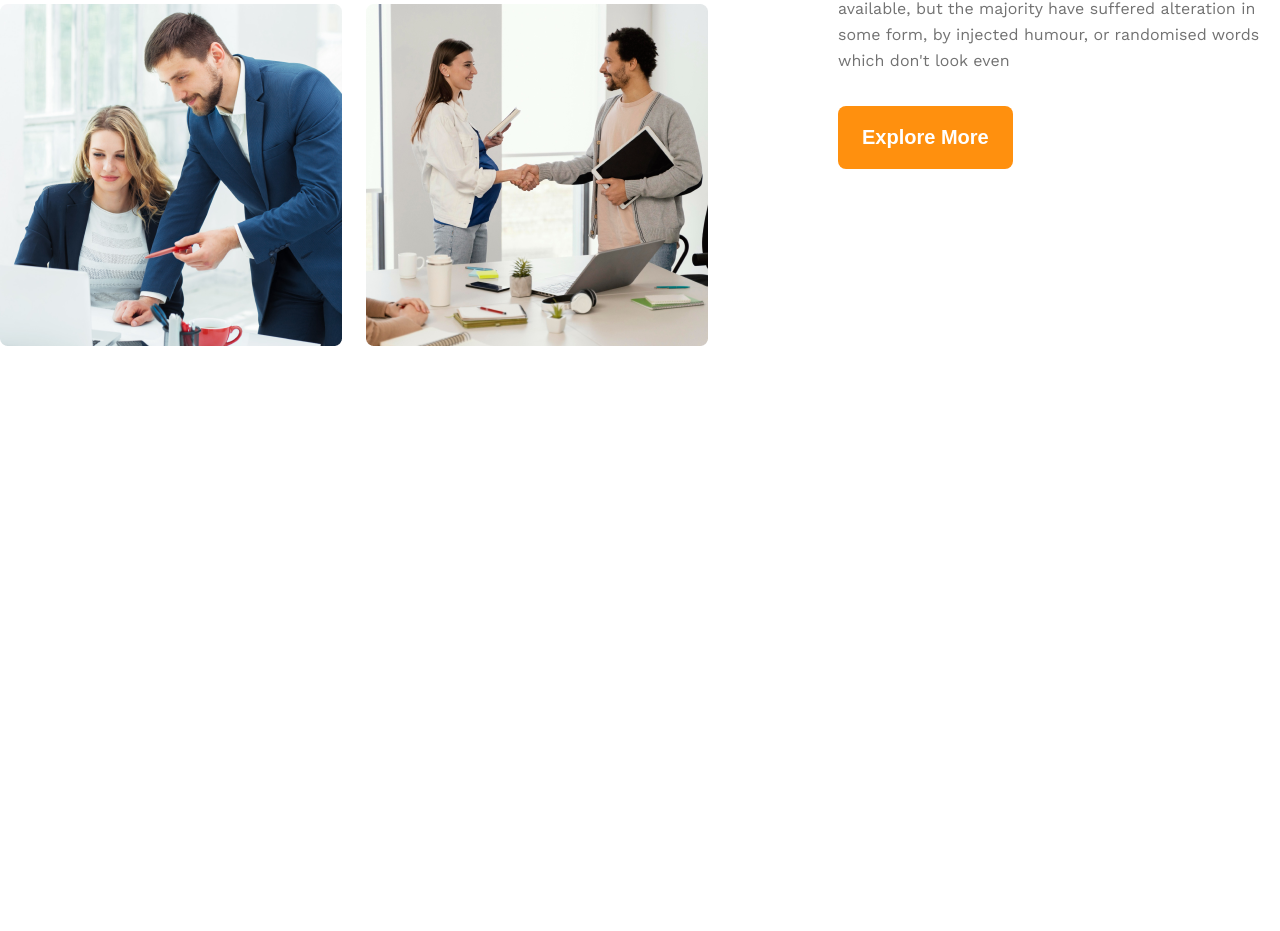
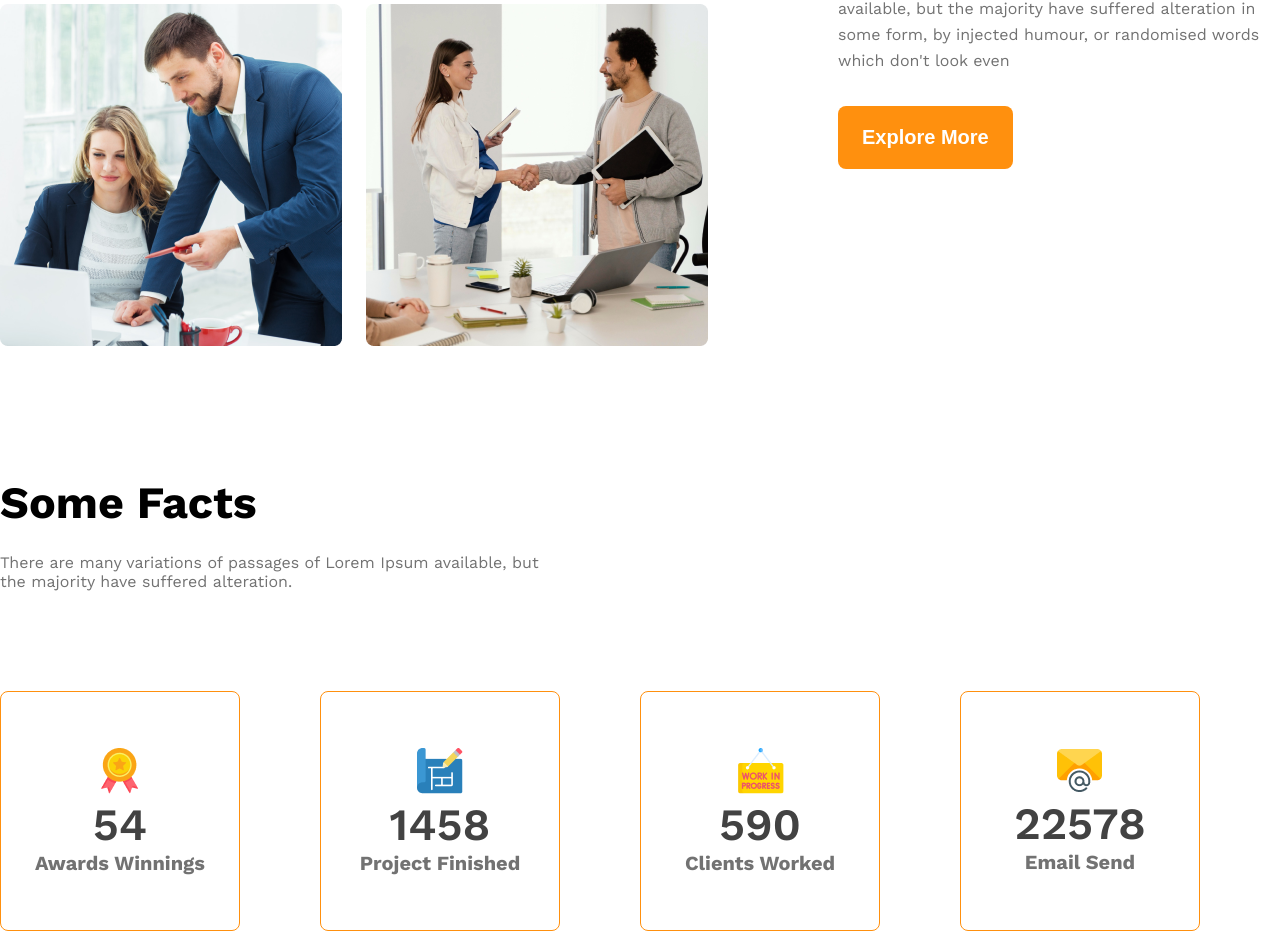
Before and after one commit to shuvongkar-dev/g3-architects-website, a plain HTML site: page index.html in a window 1280 px wide. Shown: the part 1642-2573 px from the top of the page. Before the commit the page ends 1988 px from the top, so only its background shows below. Drawn offline with nearby package versions, Linux system fonts and the light colour scheme.

Commit message:
some facts related styles

```diff
--- a/index.html
+++ b/index.html
@@ -39,23 +39,70 @@
           </p>
           <button class="banner-btn btn-primary">Explore More</button>
         </div>
-        <img class="banner-image" src="/images/banner.png" alt="">
+        <img class="banner-image" src="/images/banner.png" alt="" />
       </div>
     </header>
     <main>
-
       <!-- teams section -->
       <section class="teams display-flex">
         <div class="team-img-container">
-          <img src="/images/team1.png" alt="">
-          <img src="/images/team2.png" alt="">
-          <img src="/images/team3.png" alt="">
-          <img src="/images/team4.png" alt="">
+          <img src="/images/team1.png" alt="" />
+          <img src="/images/team2.png" alt="" />
+          <img src="/images/team3.png" alt="" />
+          <img src="/images/team4.png" alt="" />
         </div>
         <div class="Our-Feature">
-          <h3 class="feature-title"><span id="quick-list" class="dark03">Quick list</span> <span id="of-our">of Our</span> <span id="features" class="text-primary">Features</span></h3>
-          <p class="feature-description dark03">There are many variations of passages of Lorem Ipsum available, but the majority have suffered alteration in some form, by injected humour, or randomised words which don't look even</p>
+          <h3 class="section-title">
+            <span id="quick-list" class="dark03">Quick list</span>
+            <span id="of-our">of Our</span>
+            <span id="features" class="text-primary">Features</span>
+          </h3>
+          <p class="feature-description dark03">
+            There are many variations of passages of Lorem Ipsum available, but
+            the majority have suffered alteration in some form, by injected
+            humour, or randomised words which don't look even
+          </p>
           <button class="btn-primary">Explore More</button>
+        </div>
+      </section>
+      <!-- features will enjoy -->
+      <section></section>
+      <!-- some facts -->
+      <section class="some-facts">
+        <h3 class="section-title">Some Facts</h3>
+        <p class="dark03 facts-description">
+          There are many variations of passages of Lorem Ipsum available, but
+          the majority have suffered alteration.
+        </p>
+        <div class="facts-container">
+          <div class="fact display-flex">
+            <div>
+              <img src="/images/icons/ribon.png" alt="" class="fact-icon" />
+              <h4 class="fact-number">54</h4>
+              <h5 class="fact-name">Awards Winnings</h5>
+            </div>
+          </div>
+          <div class="fact display-flex">
+            <div>
+              <img src="/images/icons/projects.png" alt="" class="fact-icon" />
+              <h4 class="fact-number">1458</h4>
+              <h5 class="fact-name">Project Finished</h5>
+            </div>
+          </div>
+          <div class="fact display-flex">
+            <div>
+              <img src="/images/icons/customers.png" alt="" class="fact-icon" />
+              <h4 class="fact-number">590</h4>
+              <h5 class="fact-name">Clients Worked</h5>
+            </div>
+          </div>
+          <div class="fact display-flex">
+            <div>
+              <img src="/images/icons/email.png" alt="" class="fact-icon" />
+              <h4 class="fact-number">22578</h4>
+              <h5 class="fact-name">Email Send</h5>
+            </div>
+          </div>
         </div>
       </section>
     </main>
--- a/styles/style.css
+++ b/styles/style.css
@@ -53,6 +53,12 @@
 
 main>section {
   margin-top: 130px;
+}
+
+.section-title {
+  font-size: 2.8rem;
+  font-weight: 700;
+  margin: 24px 0;
 }
 
 /* header styles */
@@ -127,11 +133,6 @@
   max-width: 530px;
 }
 
-.feature-title {
-  font-size: 2.8rem;
-  font-weight: 700;
-  margin: 24px 0;
-}
 
 #quick-list {
   font-weight: 500;
@@ -140,6 +141,40 @@
 .feature-description {
   margin-bottom: 32px;
   line-height: 26px;
+}
+
+/* some facts related styles */
+
+.facts-container{
+  display: grid;
+  grid-template-columns: repeat(4,1fr);
+}
+
+.facts-description{
+  max-width: 540px;
+  margin-bottom: 100px;
+}
+
+.fact{
+  border: 1px solid #FF900E;
+  border-radius: 8px;
+  width: 240px;
+  height: 240px;
+  align-items: center;
+  justify-content: center;
+  text-align: center;
+}
+
+.fact-number{
+  font-size: 2.8rem;
+  font-weight: 600;
+  color: #424242;
+}
+
+.fact-name{
+  font-size: 1.25rem;
+  font-family: 600;
+  color: #727272;
 }
 
 /* responsive media query */
```
